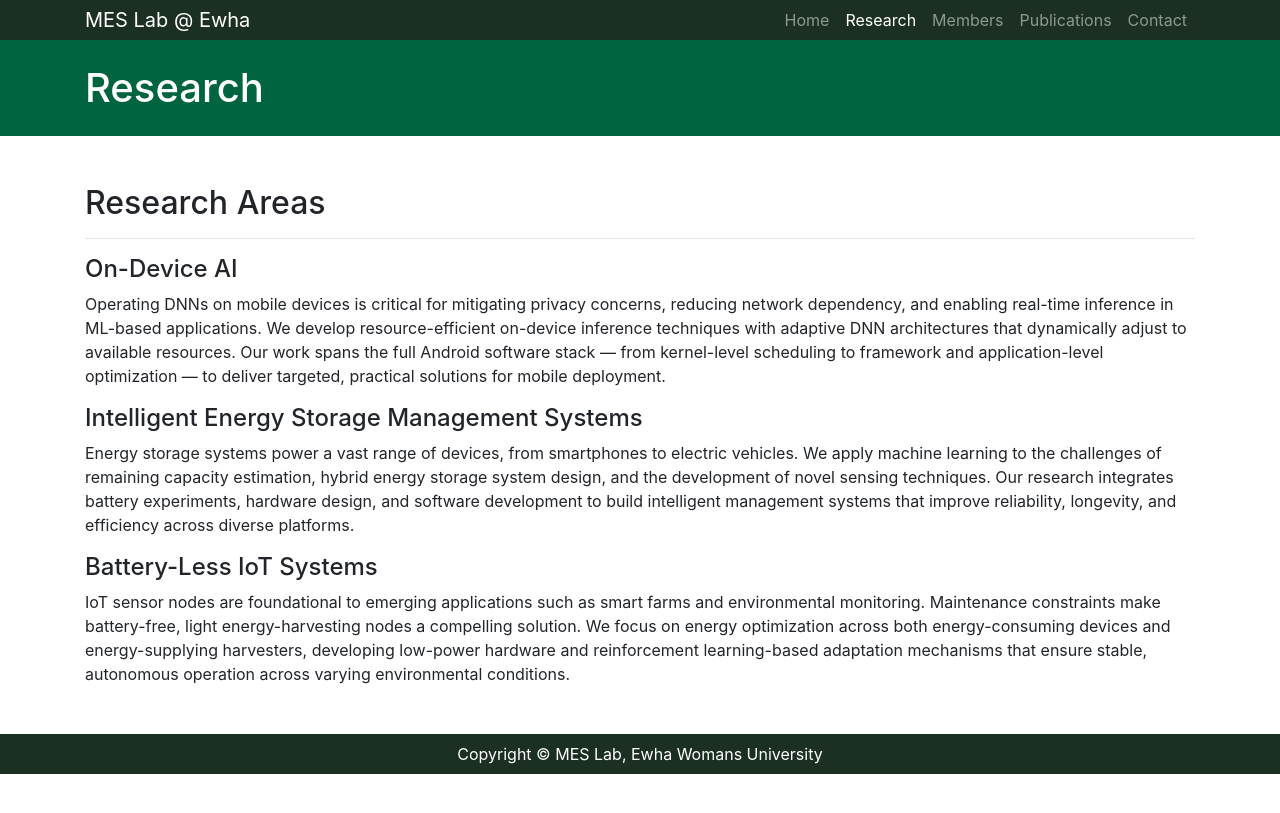
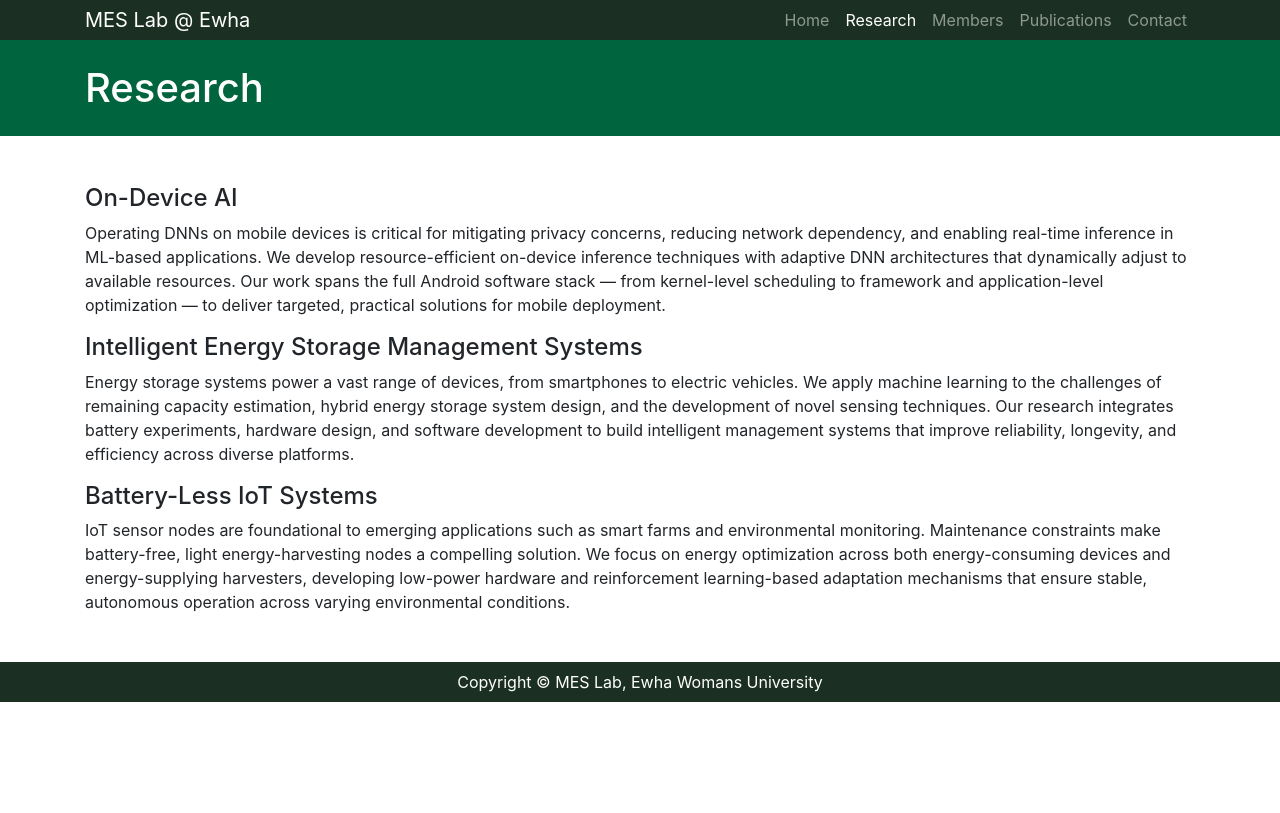
Before and after one commit to MAIS-Lab/mais-lab.github.io, a Jekyll site: the page built from _pages/about.html, in a window 1280 px wide. Shown: the top 813 px of the page. Built offline with Jekyll 4.4.1, drawn with Linux system fonts in a browser that asks for light colours.

Commit message:
fix: remove research areas heading

```diff
--- a/_pages/about.html
+++ b/_pages/about.html
@@ -3,9 +3,6 @@ title: Research
 layout: default
 permalink: /research/
 ---
-
-<h2>Research Areas</h2>
-<hr />
 
 <h4>On-Device AI</h4>
 <p>
```
